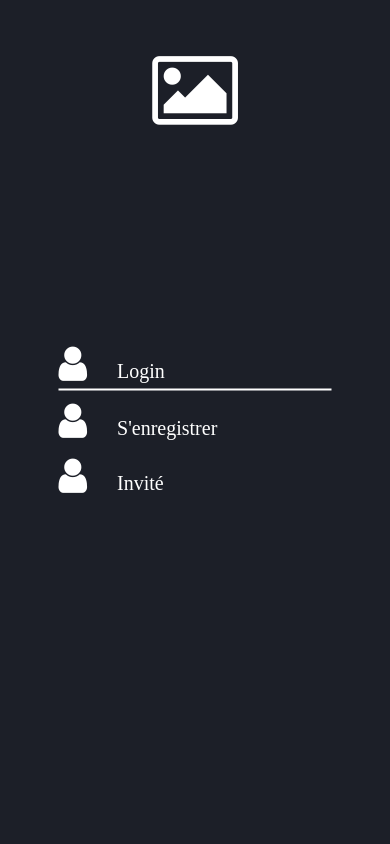
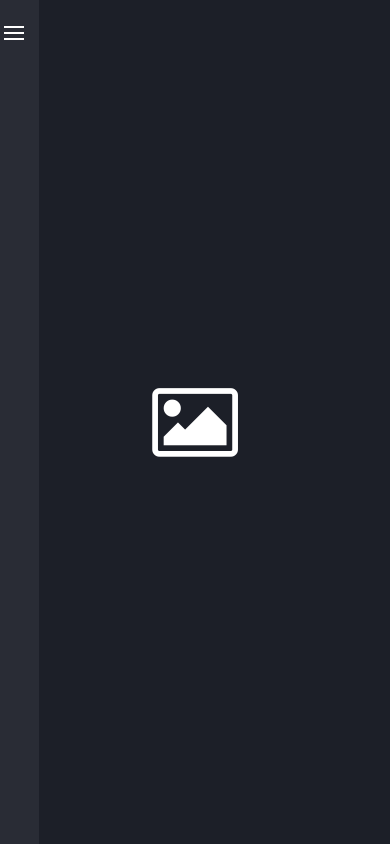
Before and after one commit to RoxBow/Chachat, a PHP site: page / in a window 390 px wide. Run offline with PHP 8.4, Linux system fonts and the light colour scheme; some libraries are stand-ins or nearby versions; some web fonts are replaced.

Commit message:
Ajout d'un burger menu pour la version mobile sur la page de connexion

```diff
--- a/back/dists/js-compiled/home.js
+++ b/back/dists/js-compiled/home.js
@@ -15,6 +15,10 @@ $(function () {
 
     $('.close-popin').on('click', function () {
         $('.popin').hide();
+    });
+
+    $('.burger-menu').on('click', function () {
+        $('.section-menu').toggleClass('selected');
     });
 });
 
--- a/back/dists/js/home.js
+++ b/back/dists/js/home.js
@@ -13,9 +13,13 @@ $(function () {
         $(this).addClass('selected');
     });
 
-    $('.close-popin').on('click', function () {
+    $('.close-popin').on('click', function() {
         $('.popin').hide();
     })
+
+    $('.burger-menu').on('click', function() {
+        $('.section-menu').toggleClass('selected');
+    });
 });
 
 function loadForm(nameFile){
--- a/back/dists/sass/_style-desktop.scss
+++ b/back/dists/sass/_style-desktop.scss
@@ -1,6 +1,13 @@
 .main-home {
     display: flex;
     height: 100%;
+    .section-menu {
+        display: none;
+       .burger-menu {
+            display: none;
+        } // burger-menu
+    } // section-menu
+
     .wrapper-link-home {
         position: relative;
         height: 100%;
--- a/back/dists/sass/_style-mobile.scss
+++ b/back/dists/sass/_style-mobile.scss
@@ -1,6 +1,49 @@
 .main-home {
     display: flex;
     flex-direction: column;
+
+    .section-menu {
+        height: 100vh;
+        position: absolute;
+        left: -30%;
+        width: 40%;
+        background: #292c35;
+        z-index: 2;
+
+        &.selected {
+            left: 0;
+
+            & + .wrapper-link-home ul {
+                left: 5%;
+            }
+        }
+
+        .burger-menu {
+            position: absolute;
+            top: 2%;
+            right: 10%;
+            width: 18px;
+            height: 23px;
+            z-index: 2;
+            background: none;
+            border: none;
+            padding: 0;
+            cursor: pointer;
+
+            &::after {
+                content: '';
+                position: absolute;
+                display: block;
+                width: 18px;
+                height: 0;
+                top: 0px;
+                left: 0px;
+
+                box-shadow: 0px 10px 0px 1px #ffffff, 0px 16px 0px 1px #ffffff, 0px 22px 0px 1px #ffffff;
+            }
+        } // burger-menu
+    } // section-menu
+
 
     .wrapper-link-home {
         position: relative;
@@ -10,23 +53,28 @@
         color: #ffffff;
 
         & > span {
-            margin: 50px auto;
-            display: block;
-            text-align: center;
-        }
-
-        ul {
             position: absolute;
             top: 50%;
             left: 50%;
-            transform: translateY(-50%) translateX(-50%);
-            width: 70%;
+            transform: translateX(-50%) translateY(-50%);
+        }
+
+
+        ul {
+            position: fixed;
+            top: 20%;
+            left: -35%;
+            transform: translateY(-50%);
+            width: 25%;
+            z-index: 3;
 
             li {
                 font-size: 20px;
                 margin: 10px 0;
                 padding-bottom: 5px;
                 cursor: pointer;
+                font-size: 16px;
+                white-space: nowrap;
 
                 span {
                     margin-right: 30px;
@@ -62,8 +110,9 @@
         .wrapper-form {
             text-align: center;
             position: absolute;
-            width: 100%;
+            width: 90%;
             top: 50%;
+            right: 0;
             transform: translateY(-50%);
 
             form {
--- a/back/views/home.php
+++ b/back/views/home.php
@@ -1,4 +1,8 @@
 <main class="main-home">
+    <div class="section-menu">
+        <button class="burger-menu"></button>
+    </div>
+
     <section class="wrapper-link-home">
         <span class="fa fa-picture-o fa-5x"></span>
         <ul>
```
Also changed, not shown: back/dists/css/index.css.
